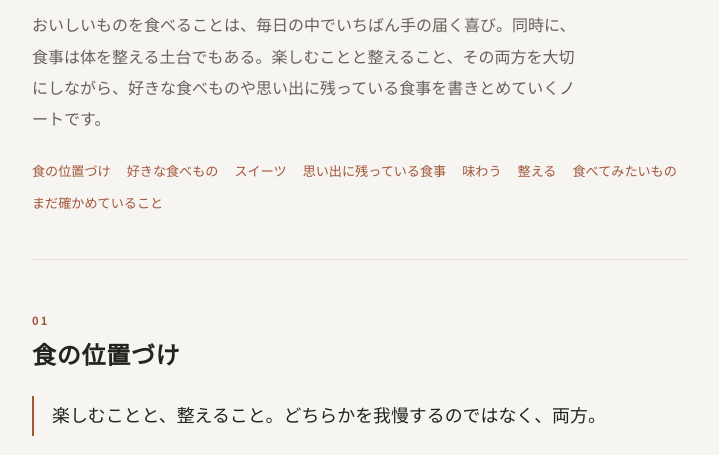
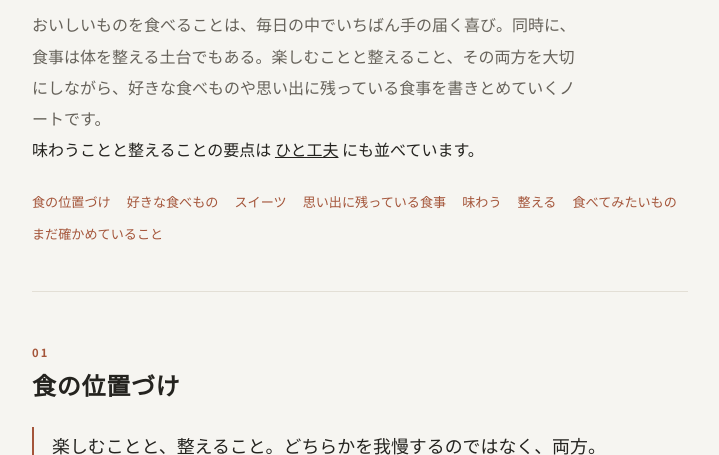
Before and after one commit to doesman1227/food, a plain HTML site: page index.html in a window 1280 px wide. Shown: the part 291-746 px from the top of the page, without its empty margins (280-999 px from the left). Drawn offline with Linux system fonts and the light colour scheme.

Commit message:
ひと工夫への導線を追加
Co-Authored-By: Claude Opus 5 <noreply@anthropic.com>

```diff
--- a/index.html
+++ b/index.html
@@ -71,6 +71,7 @@
     <h1>食べる</h1>
     <p class="mn-tagline">日常を豊かにする、いちばん身近な楽しみ。</p>
     <p class="lead">おいしいものを食べることは、毎日の中でいちばん手の届く喜び。同時に、食事は体を整える土台でもある。楽しむことと整えること、その両方を大切にしながら、好きな食べものや思い出に残っている食事を書きとめていくノートです。</p>
+    <p class="tl">味わうことと整えることの要点は <a href="../life-hacks/#food">ひと工夫</a> にも並べています。</p>
     <ul class="toc">
       <li><a href="#place">食の位置づけ</a></li>
       <li><a href="#like">好きな食べもの</a></li>
```
